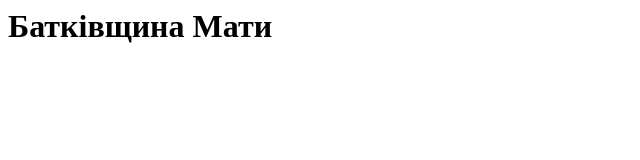
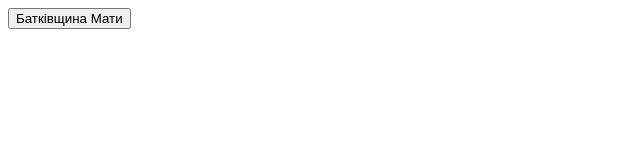
Before and after one commit to Whatbar123/B.C, a plain HTML site: page index.html in a window 1280 px wide. Shown: the whole page, without its empty margins (0-640 px from the left). Drawn offline with Linux system fonts and the light colour scheme.

Commit message:
Update index.html

```diff
--- a/index.html
+++ b/index.html
@@ -3,6 +3,6 @@
         <title> Сайт про пам'ятки </title>
     </head>
     <body>
-        <h1> Батківщина Мати</h1>
+        <button> Батківщина Мати </button>
     </body>
 </html>
```
